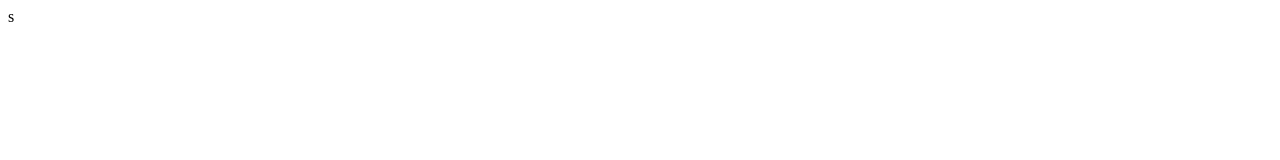
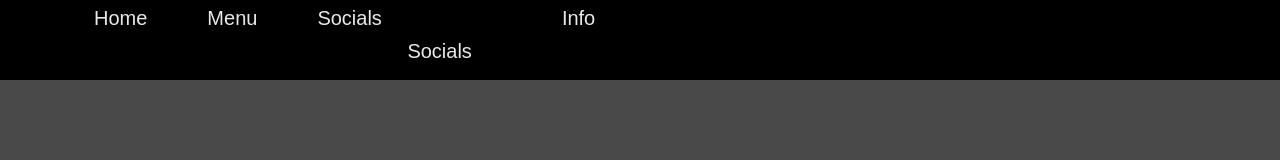
Before and after one commit to swagilikeswagman/menu, a plain HTML site: page bestelpagina/bestel.html in a window 1280 px wide. Drawn offline with Linux system fonts and the light colour scheme.

Commit message:
bestelpagina nav

```diff
--- a/bestelpagina/bestel.html
+++ b/bestelpagina/bestel.html
@@ -8,6 +8,33 @@
     <title>Bestellen</title>
 </head>
 <body>
-    s
+    <nav>
+        <div class="menu-bar">
+          <ul id="menu">
+            <li><a href="index.html">Home</a></li>
+            <li><a href="sources/pages/tickets.html">Menu</a></li>
+            <li>
+              <a href="#">Socials</a>
+              <div class="dropdown-menu">
+                <ul>
+                  <li><a href="#"></a></li>
+                  <li>
+                    <a href="#">Socials</a>
+                    <div class="dropdown-menu-1">
+                      <ul></ul>
+                    </div>
+                  </li>
+                </ul>
+              </div>
+            </li>
+            <li><a href="sources/pages/faq.html">Info</a></li>
+          </ul>
+        </div>
+      </nav>
+
+    <div class="background">
+
+    </div>
+
 </body>
 </html>
--- a/sources/css/bestel.css
+++ b/sources/css/bestel.css
@@ -1 +1,74 @@
-/*bestelpagina css*/
+/*bestelpagina css, is Tomas mee bezig*/
+
+/*navbar*/
+#nav{
+    width: 100%;
+    height: 12%;
+    background-color: #000000;
+  }
+  #menu{
+    margin-right: 80%;
+  }
+  :root {
+    --color-primary: #ff0000;
+    --color-white: #e9e9e9;
+    --color-black: #000000;
+    --color-black-1: #000000;
+    --color-logo: #db5a3a;
+  }
+  * {
+    margin: 0;
+    padding: 0;
+    box-sizing: border-box;
+  }
+  body {
+    font-family: sans-serif;
+    background-color: #494949;
+  }
+  #logo{
+    text-decoration: none;
+  }
+  .logo {
+    color: var(--color-logo);
+    font-size: 30px;
+  }
+  .logo span {
+    color: var(--color-primary);
+  }
+
+  .menu-bar {
+    position:fixed;
+    background-color: var(--color-black);
+    height: 80px;
+    width: 100%;
+    display: flex;
+    justify-content: space-between;
+    align-items: center;
+    padding: 0 5%;
+    z-index: 2;
+  }
+  .menu-bar ul {
+    list-style: none;
+    display: flex;
+  }
+  .menu-bar ul li {
+    /* width: 120px; */
+    padding: 10px 30px;
+    /* text-align: center; */
+
+    position: relative;
+  }
+  .menu-bar ul li a {
+    font-size: 20px;
+    color: var(--color-white);
+    text-decoration: none;
+
+    transition: all 0.3s;
+  }
+  .menu-bar ul li a:hover {
+    color: var(--color-primary);
+  }
+
+/*navbar done*/
+
+/*body*/
```
